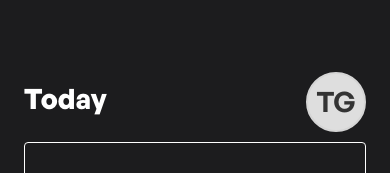
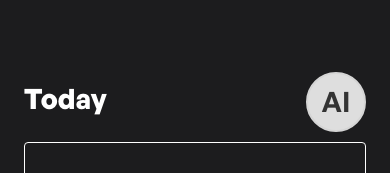
Before and after one commit to theogandara/achieve-it, a React Native app in the folder app/: screen /Home in a window 390 px wide. Shown: the top 173 px of the page. Built offline with nearby package versions, Linux system fonts and the light colour scheme.

Commit message:
Change profile picture fallback

```diff
--- a/app/src/pages/Home/Home.tsx
+++ b/app/src/pages/Home/Home.tsx
@@ -110,7 +110,7 @@ export default function Home() {
       <SafeArea>
         <S.Profile onPress={() => setModalProfileVisible(true)}>
           <Text size={28} weight="600">
-            TG
+            AI
           </Text>
         </S.Profile>
 
```
